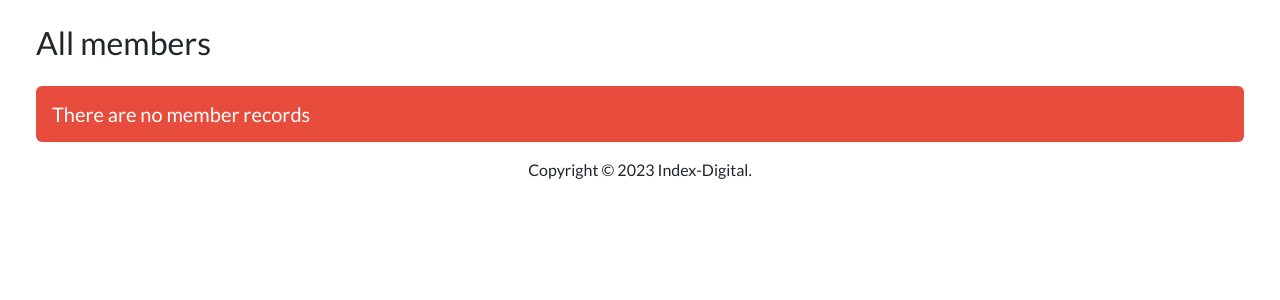
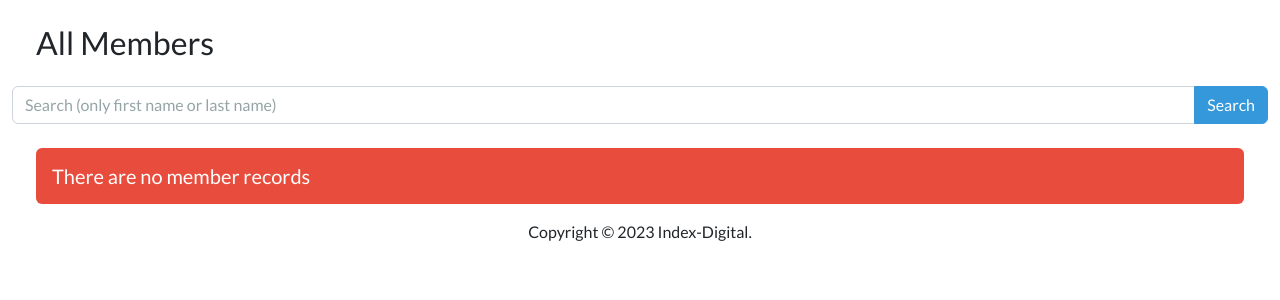
Before and after one commit to henryib/Member-management-system, a Django app: page / in a window 1280 px wide. Shown: the part 72-372 px from the top of the page. Run offline with Django 4.2, Linux system fonts and the light colour scheme; some libraries are stand-ins or nearby versions.

Commit message:
Added search functionality

```diff
--- a/members/templates/members/index.html
+++ b/members/templates/members/index.html
@@ -32,7 +32,13 @@
   }
 }
 </style>
-<h3 class="m-4">  All members </h3>
+<h3 class="m-4">  All Members </h3>
+<form class="mb-4" action = "/">
+  <div class="input-group mb-3">
+    <input class="form-control "name="q" type="search" placeholder="Search (only first name or last name)"/>
+    <button class="btn btn-info my-2 my-sm-0" type="submit">Search</button>
+  </div>
+</form>
 <div class="row">
     <div class="col-12">
         {% if members %}
@@ -62,7 +68,7 @@
                                     <td>
                                         <button class="btn btn-success me-1" href= "{% url 'view_member' member.id %}" data-bs-toggle="modal" data-bs-target="#myModal{{member.id}}"><i class="fa-solid fa-circle-info fa-sm"></i></button>
                                        <!-- Modal Member view -->
-                                        <div class="modal" id="myModal{{member.id}}" tabindex = "-1" aria-lebelledby="myModalLabel1" aria-hidden="true">
+                                        <div class="modal" id="myModal{{member.id}}" tabindex = "-1" aria-lebelledby="myModalLabel1" aria-hidden="true" z-index="10000">
                                             <div class="modal-dialog modal-fullscreen-sm-down" role="document">
                                               <div class="modal-content">
                                                 <div class="modal-header">
@@ -82,6 +88,7 @@
                                                     <li>Date Joined: <strong>{{ member.date_joined}}</strong></li>
                                                     <li>Occupation: <strong>{{ member.occupation }}</strong></li>
                                                     <li>Extra Notes: <strong>{{ member.extra_notes}}</strong></li>
+                                                    <li><span class="badge bg-success">Commited</span></li>
 
                                                   </ul>
                                                 </div>
--- a/members/views.py
+++ b/members/views.py
@@ -3,10 +3,19 @@
 from django.shortcuts import render
 from .models import Member
 from.forms import memberform
+from django.db.models import Q
 # Create your views here.
 
 
 def index(request):
+    # search functionality
+    data = Member.objects.all()
+    if 'q' in request.GET:
+        q=request.GET['q']
+        return render(request, 'members/index.html', {
+           'members':  Member.objects.filter(Q(first_name__icontains=q)|Q(last_name__icontains=q))
+        })
+
     return render(request, 'members/index.html', {
         'members': Member.objects.all()
     })
```
